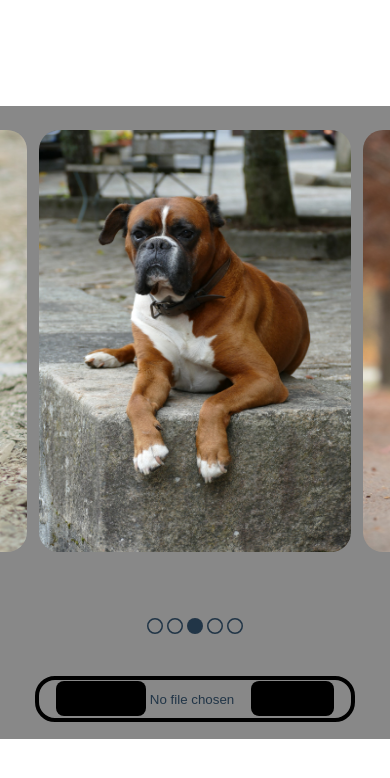
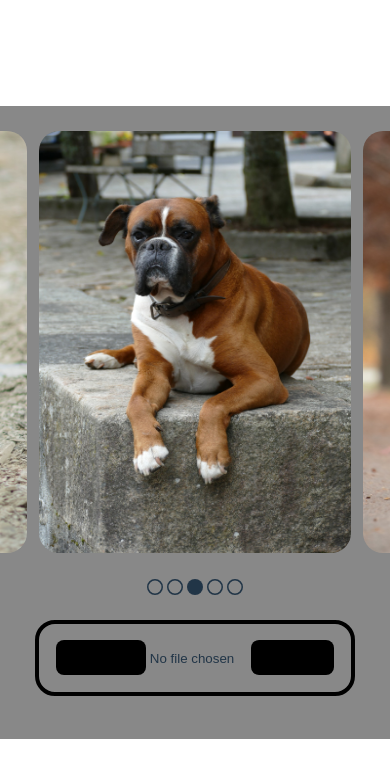
Before and after one commit to khintz34/image_carousel, a React app: page / in a window 390 px wide. Shown: the top 778 px of the page. Built offline with nearby package versions, Linux system fonts and the light colour scheme; the HTML template or start-up script is replaced by a standard one.

Commit message:
mobile layout

```diff
--- a/src/components/main/Main.css
+++ b/src/components/main/Main.css
@@ -154,11 +154,11 @@
     width: 100vw;
     height: 75vh;
     overflow: hidden;
+    gap: 3vh;
   }
 
   .arrayContainer {
     gap: 3vw;
-    height: 100vh;
     overflow: hidden;
   }
 
```
